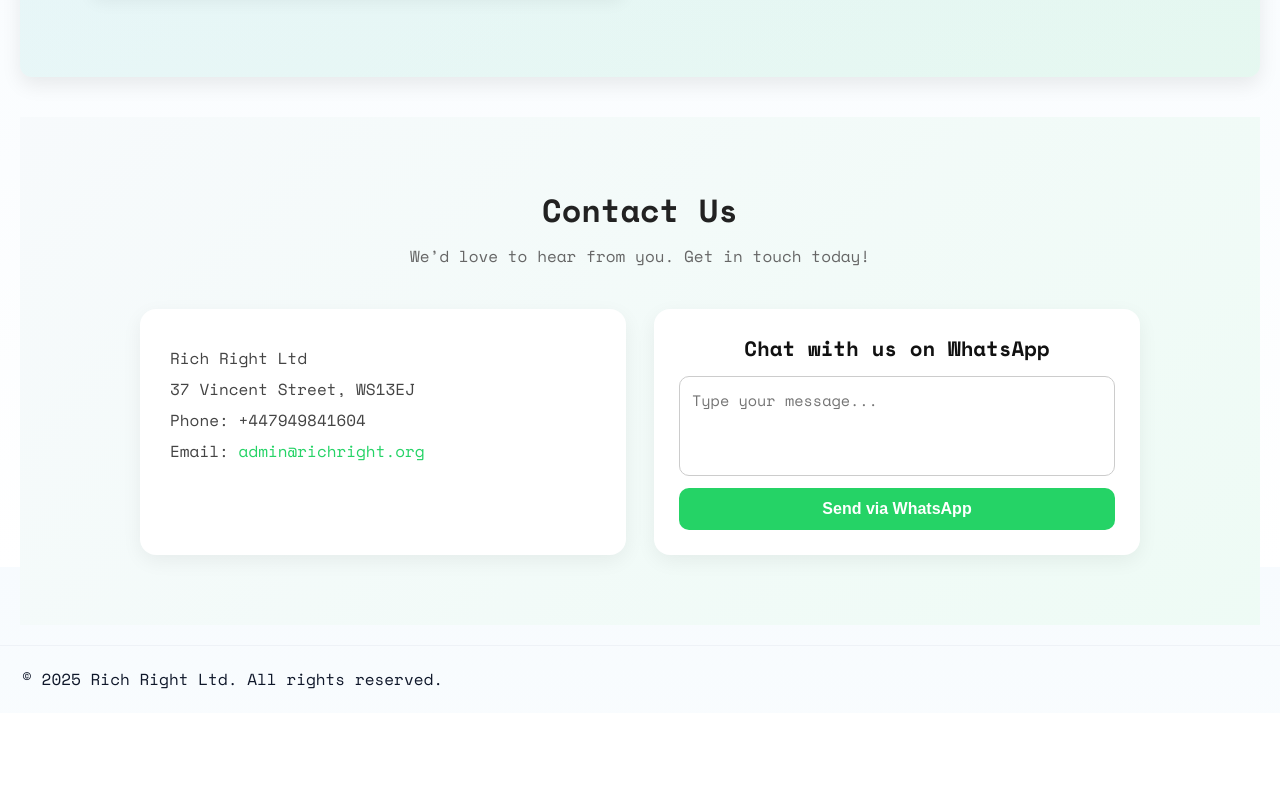
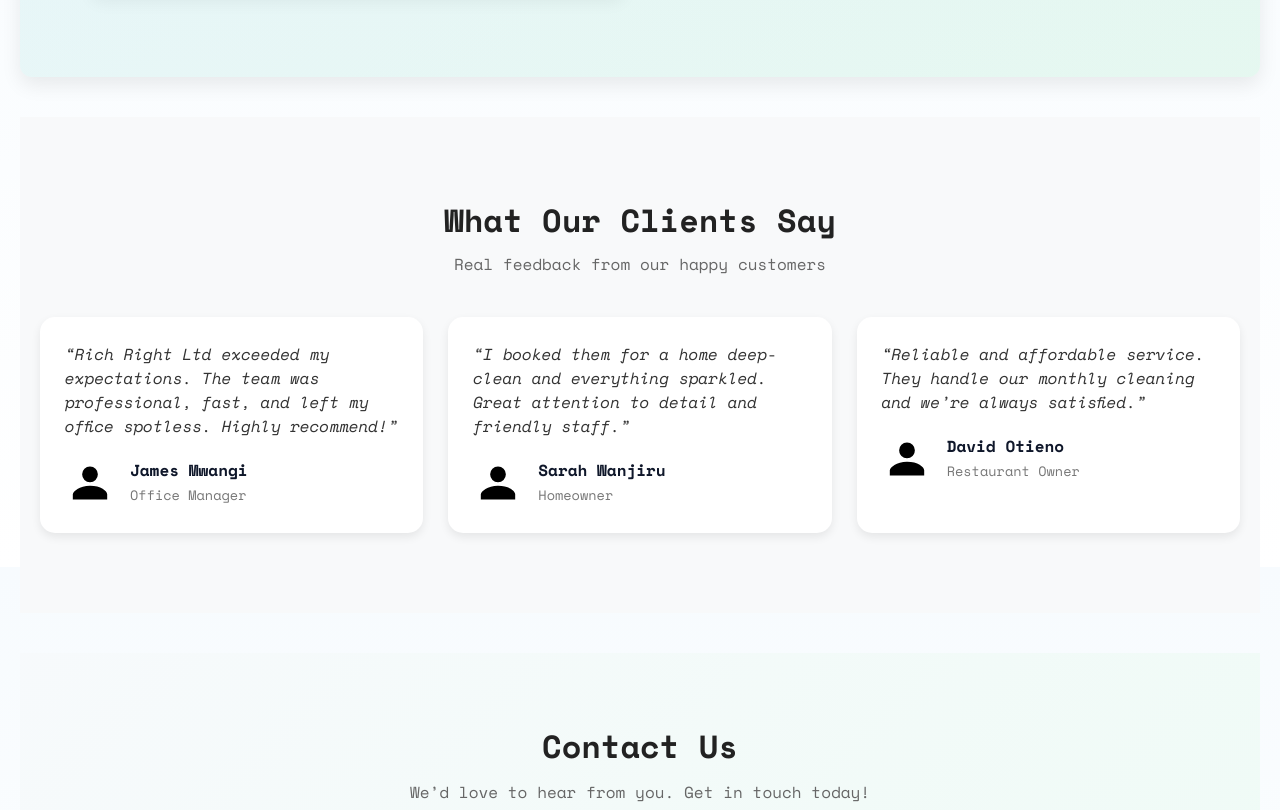
Before and after one commit to geomaka/Rich-right, a plain HTML site: page index.html in a window 1280 px wide. Shown: the part 1833-2643 px from the top of the page. Before the commit the page ends 2546 px from the top, so only its background shows below. Drawn offline with nearby package versions, Linux system fonts and the light colour scheme.

Commit message:
Review section

```diff
--- a/index.css
+++ b/index.css
@@ -338,6 +338,76 @@
      padding: 22px;
      border-top: 1px solid #eef2f7
  }
+ /* Reviews Section */
+.reviews-section {
+  padding: 80px 20px;
+  background: #f8f9fa;
+  text-align: center;
+}
+
+.reviews-section .section-title {
+  font-size: 2rem;
+  font-weight: bold;
+  margin-bottom: 10px;
+  color: #222;
+}
+
+.reviews-section .section-subtitle {
+  font-size: 1rem;
+  color: #666;
+  margin-bottom: 40px;
+}
+
+.reviews-grid {
+  display: grid;
+  grid-template-columns: repeat(auto-fit, minmax(280px, 1fr));
+  gap: 25px;
+}
+
+.review-card {
+  background: #fff;
+  padding: 25px;
+  border-radius: 15px;
+  box-shadow: 0 4px 10px rgba(0,0,0,0.08);
+  transition: transform 0.3s, box-shadow 0.3s;
+  text-align: left;
+}
+
+.review-card:hover {
+  transform: translateY(-5px);
+  box-shadow: 0 6px 15px rgba(0,0,0,0.12);
+}
+
+.review-text {
+  font-style: italic;
+  margin-bottom: 20px;
+  color: #333;
+  line-height: 1.5;
+}
+
+.review-author {
+  display: flex;
+  align-items: center;
+  gap: 15px;
+}
+
+.review-author img {
+  width: 50px;
+  height: 50px;
+  border-radius: 50%;
+}
+
+.review-author h4 {
+  margin: 0;
+  font-size: 1rem;
+  font-weight: 600;
+}
+
+.review-author span {
+  font-size: 0.85rem;
+  color: #777;
+}
+
 
 /* Contact Section */
 #contact {
--- a/index.html
+++ b/index.html
@@ -89,8 +89,7 @@
         </div>
         <div class="service">
           <img
-            data-original="https://images.unsplash.com/photo-1590490360182-c33d57733427?auto=format&fit=crop&w=600&q=80"
-            src="https://images.unsplash.com/photo-1590490360182-c33d57733427?auto=format&fit=crop&w=600&q=80"
+            src="https://images.unsplash.com/photo-1627905646269-7f034dcc5738?w=500&auto=format&fit=crop&q=60&ixlib=rb-4.1.0&ixid=M3wxMjA3fDB8MHxzZWFyY2h8Nnx8Y2xlYW5pbmclMjBzZXJ2aWNlc3xlbnwwfHwwfHx8MA%3D%3D"
             alt="Commercial Cleaning"
             loading="lazy"
           >
@@ -99,7 +98,7 @@
         </div>
         <div class="service">
           <img
-            src="https://images.unsplash.com/photo-1627905646269-7f034dcc5738?w=500&auto=format&fit=crop&q=60&ixlib=rb-4.1.0&ixid=M3wxMjA3fDB8MHxzZWFyY2h8Nnx8Y2xlYW5pbmclMjBzZXJ2aWNlc3xlbnwwfHwwfHx8MA%3D%3D"
+            src="https://plus.unsplash.com/premium_photo-1683141114952-91f1915dcc0b?w=500&auto=format&fit=crop&q=60&ixlib=rb-4.1.0&ixid=M3wxMjA3fDB8MHxzZWFyY2h8MjV8fGNsZWFuaW5nJTIwc2VydmljZXN8ZW58MHx8MHx8fDA%3D"
             alt="window cleaning"
             loading="lazy"
           >
@@ -137,6 +136,49 @@
         </div>
       </div>
     </section>
+
+<section id="reviews" class="reviews-section">
+  <div class="container">
+    <h2 class="section-title">What Our Clients Say</h2>
+    <p class="section-subtitle">Real feedback from our happy customers</p>
+
+    <div class="reviews-grid">
+      <div class="review-card">
+        <p class="review-text">“Rich Right Ltd exceeded my expectations. The team was professional, fast, and left my office spotless. Highly recommend!”</p>
+        <div class="review-author">
+          <img src="person-svgrepo-com.svg" alt="Client photo">
+          <div>
+            <h4>James Mwangi</h4>
+            <span>Office Manager</span>
+          </div>
+        </div>
+      </div>
+
+      <div class="review-card">
+        <p class="review-text">“I booked them for a home deep-clean and everything sparkled. Great attention to detail and friendly staff.”</p>
+        <div class="review-author">
+          <img src="person-svgrepo-com.svg" alt="Client photo">
+          <div>
+            <h4>Sarah Wanjiru</h4>
+            <span>Homeowner</span>
+          </div>
+        </div>
+      </div>
+
+      <div class="review-card">
+        <p class="review-text">“Reliable and affordable service. They handle our monthly cleaning and we’re always satisfied.”</p>
+        <div class="review-author">
+          <img src="person-svgrepo-com.svg" alt="Client photo">
+          <div>
+            <h4>David Otieno</h4>
+            <span>Restaurant Owner</span>
+          </div>
+        </div>
+      </div>
+    </div>
+  </div>
+</section>
+
 <section id="contact" data-animate>
   <h2>Contact Us</h2>
   <p class="section-subtitle">We’d love to hear from you. Get in touch today!</p>
```
Also changed, not shown: person-svgrepo-com.svg (added).
